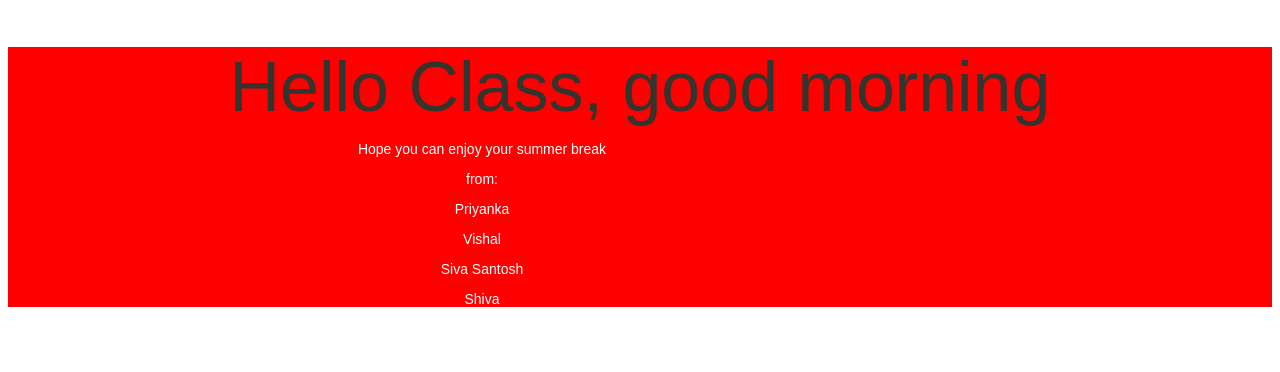
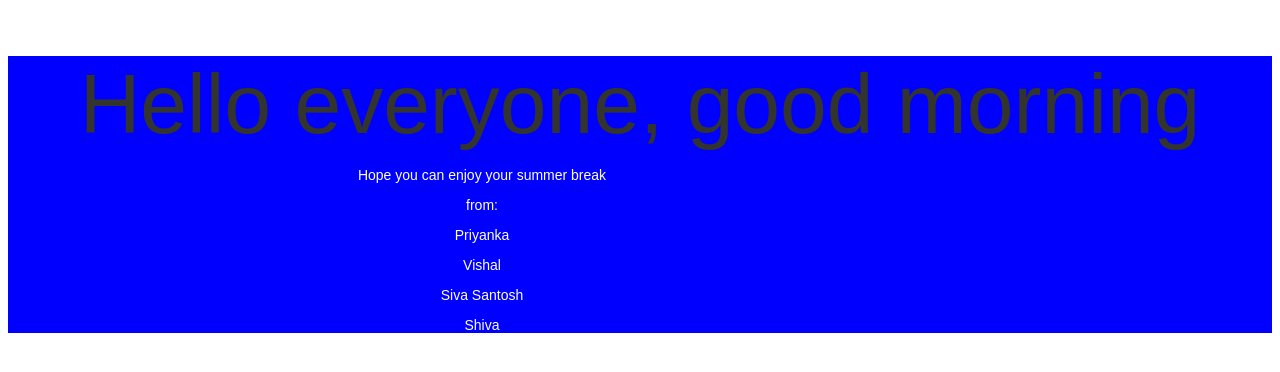
Before and after one commit to ccspringgp/AWS_CICD, a website: page index.html in a window 1280 px wide. Drawn offline with Linux system fonts and the light colour scheme.

Commit message:
text change7

```diff
--- a/index.html
+++ b/index.html
@@ -36,7 +36,7 @@
 
         text-align: center;
         padding-top: 0px;
-        background-color: red;
+        background-color: blue;
 
       }
       .textColumn p {
@@ -55,7 +55,7 @@
       h1 {
         text-align: center;
         color: #33342D;
-        font-size: 500%;
+        font-size: 600%;
         font-weight: normal;
         margin-bottom: 0em;
       }
@@ -70,7 +70,7 @@
   </head>
   <body>
     <div class="textColumn">
-      <h1>Hello Class, good morning</h1>
+      <h1>Hello everyone, good morning</h1>
       <p>Hope you can enjoy your summer break</p>
 
       <p>from:</p>
```
